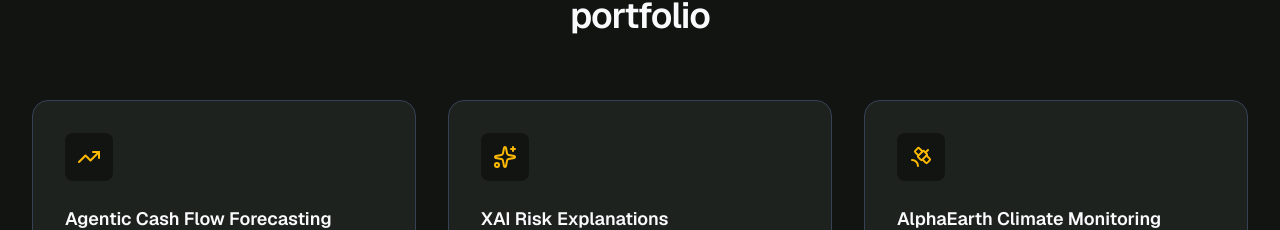
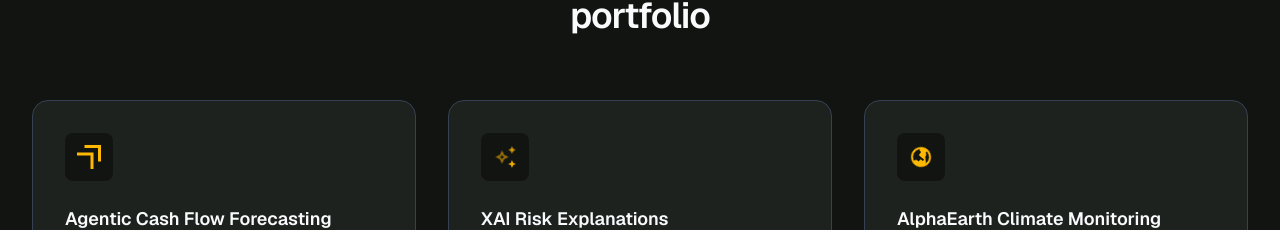
Before and after one commit to Sudarshan-812/GramOS, a Next.js app in the folder frontend/: page / in a window 1280 px wide. Shown: the part 1928-2158 px from the top of the page. Built offline with nearby package versions, Linux system fonts and the light colour scheme.

Commit message:
feat(fullstack): implement scheduled background worker for climate alerts and UI banner

```diff
--- a/frontend/app/globals.css
+++ b/frontend/app/globals.css
@@ -16,6 +16,39 @@
      (#FBBF24) exactly, so only the two surface tones need new tokens. */
   --color-onyx: #121412;
   --color-card: #1e221f;
+
+  /* Feature-icon animations (components/icons/FeatureIcons.tsx) */
+  --animate-float: float 3s ease-in-out infinite;
+  --animate-twinkle: twinkle 1.8s ease-in-out infinite;
+  --animate-spin-slow: spin-slow 10s linear infinite;
+}
+
+@keyframes float {
+  0%,
+  100% {
+    transform: translateY(0);
+  }
+  50% {
+    transform: translateY(-15%);
+  }
+}
+
+@keyframes twinkle {
+  0%,
+  100% {
+    opacity: 1;
+    transform: scale(1);
+  }
+  50% {
+    opacity: 0.55;
+    transform: scale(0.8);
+  }
+}
+
+@keyframes spin-slow {
+  to {
+    transform: rotate(360deg);
+  }
 }
 
 body {
--- /dev/null
+++ b/frontend/components/icons/FeatureIcons.tsx
@@ -0,0 +1,59 @@
+interface IconProps {
+  className?: string;
+}
+
+/** "arrows_more_up" — ascending step arrows, for cash flow forecasting. Floats gently. */
+export function ForecastIcon({ className }: IconProps) {
+  return (
+    <svg
+      xmlns="http://www.w3.org/2000/svg"
+      viewBox="120 -840 640 640"
+      fill="currentColor"
+      className={`animate-float motion-reduce:animate-none ${className ?? ""}`}
+    >
+      <path d="M480-200v-360H120v-80h440v440h-80Zm200-200v-360H320v-80h440v440h-80Z" />
+    </svg>
+  );
+}
+
+/** "auto_awesome" — sparkle cluster, for the XAI / Gemini-generated explanations. Twinkles
+ * with each shape offset so they don't pulse in unison. */
+export function AIIcon({ className }: IconProps) {
+  return (
+    <svg
+      xmlns="http://www.w3.org/2000/svg"
+      viewBox="0 0 24 24"
+      fill="currentColor"
+      className={className}
+    >
+      <polygon
+        points="19,9 20.25,6.25 23,5 20.25,3.75 19,1 17.75,3.75 15,5 17.75,6.25"
+        className="origin-center animate-twinkle motion-reduce:animate-none [transform-box:fill-box]"
+        style={{ animationDelay: "0.3s" }}
+      />
+      <polygon
+        points="19,15 17.75,17.75 15,19 17.75,20.25 19,23 20.25,20.25 23,19 20.25,17.75"
+        className="origin-center animate-twinkle motion-reduce:animate-none [transform-box:fill-box]"
+        style={{ animationDelay: "0.9s" }}
+      />
+      <path
+        d="M11.5,9.5L9,4L6.5,9.5L1,12l5.5,2.5L9,20l2.5-5.5L17,12L11.5,9.5z M9.99,12.99L9,15.17l-0.99-2.18L5.83,12l2.18-0.99 L9,8.83l0.99,2.18L12.17,12L9.99,12.99z"
+        className="origin-center animate-twinkle motion-reduce:animate-none [transform-box:fill-box]"
+      />
+    </svg>
+  );
+}
+
+/** "public" — globe, for satellite climate monitoring. Rotates slowly, like a live feed. */
+export function GlobeIcon({ className }: IconProps) {
+  return (
+    <svg
+      xmlns="http://www.w3.org/2000/svg"
+      viewBox="0 0 24 24"
+      fill="currentColor"
+      className={`animate-spin-slow motion-reduce:animate-none ${className ?? ""}`}
+    >
+      <path d="M12 2C6.48 2 2 6.48 2 12s4.48 10 10 10 10-4.48 10-10S17.52 2 12 2zM4 12c0-.61.08-1.21.21-1.78L8.99 15v1c0 1.1.9 2 2 2v1.93C7.06 19.43 4 16.07 4 12zm13.89 5.4c-.26-.81-1-1.4-1.9-1.4h-1v-3c0-.55-.45-1-1-1h-6v-2h2c.55 0 1-.45 1-1V7h2c1.1 0 2-.9 2-2v-.41C17.92 5.77 20 8.65 20 12c0 2.08-.81 3.98-2.11 5.4z" />
+    </svg>
+  );
+}
```
Also changed, not shown: frontend/app/page.tsx (+4 -3 lines).
